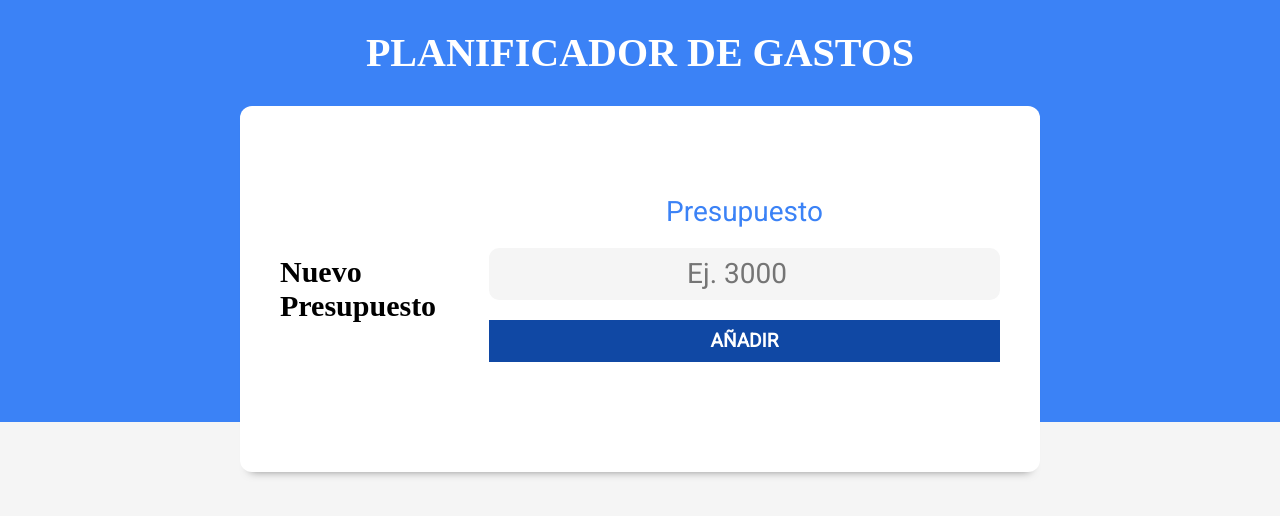
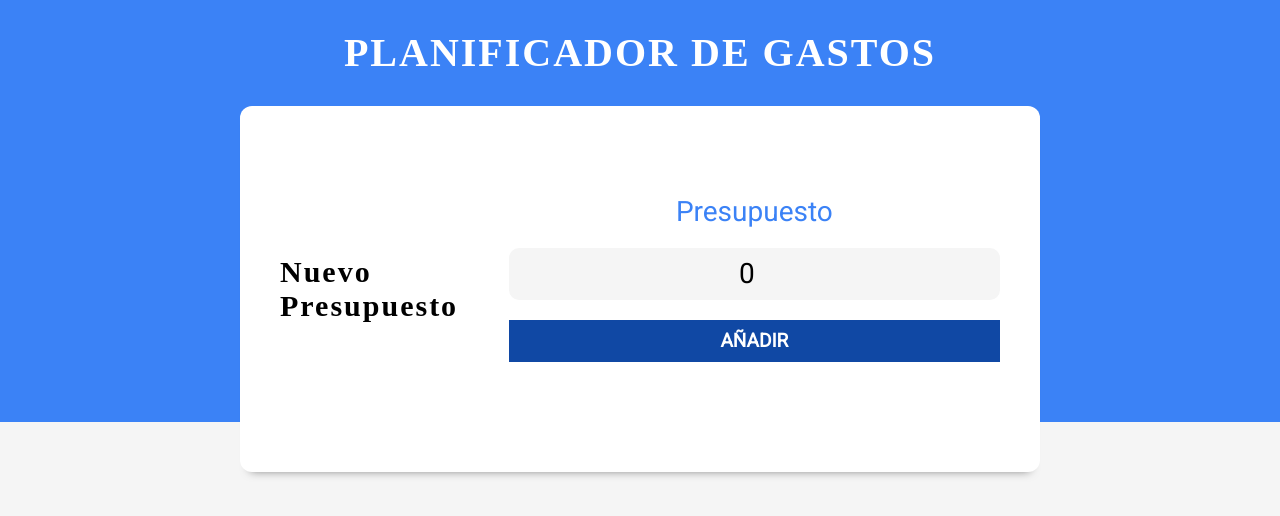
Before and after one commit to bryanromeromtz/control-gastos, a React (Vite) app: page / in a window 1280 px wide. Shown: the top 516 px of the page. Built offline with nearby package versions, Linux system fonts and the light colour scheme; a web font is replaced by a local one.

Commit message:
pasando el estado de el presupuesto y creando el control de presupuestos

```diff
--- a/src/App.jsx
+++ b/src/App.jsx
@@ -2,9 +2,16 @@ import { useState } from "react";
 import Header from "./components/Header";
 
 function App() {
+  const [presupuesto, setPresupuesto] = useState(0);
+  const [valido, setValido] = useState(false);
   return (
     <div className="App">
-      <Header />
+      <Header
+        presupuesto={presupuesto}
+        setPresupuesto={setPresupuesto}
+        valido={valido}
+        setValido={setValido}
+      />
     </div>
   );
 }
--- /dev/null
+++ b/src/components/ControlPresupuesto.jsx
@@ -0,0 +1,18 @@
+import React from "react";
+
+export const ControlPresupuesto = ({ presupuesto }) => {
+  return (
+    <div className="contenedor-presupuesto contenedor sombra dos-columnas">
+      <div className="columna">
+        <p>
+          <span>Grafica Aqui</span>
+        </p>
+      </div>
+      <div className="contenido-presupuesto">
+        <p>
+          <span>Presupuesto:</span> $ {presupuesto}
+        </p>
+      </div>
+    </div>
+  );
+};
--- a/src/components/Header.jsx
+++ b/src/components/Header.jsx
@@ -1,12 +1,21 @@
 import React from "react";
+import { ControlPresupuesto } from "./ControlPresupuesto";
 import NuevoPresupuesto from "./NuevoPresupuesto";
 
-const Header = () => {
+const Header = ({ presupuesto, setPresupuesto, valido, setValido }) => {
   return (
     <header>
       <h1>Planificador de Gastos</h1>
 
-      <NuevoPresupuesto />
+      {valido ? (
+        <ControlPresupuesto presupuesto={presupuesto} />
+      ) : (
+        <NuevoPresupuesto
+          presupuesto={presupuesto}
+          setPresupuesto={setPresupuesto}
+          setValido={setValido}
+        />
+      )}
     </header>
   );
 };
--- /dev/null
+++ b/src/components/Mensaje.jsx
@@ -0,0 +1,5 @@
+import React from "react";
+
+export const Mensaje = ({ children, tipo }) => {
+  return <div className={`alerta ${tipo}`}>{children}</div>;
+};
--- a/src/components/NuevoPresupuesto.jsx
+++ b/src/components/NuevoPresupuesto.jsx
@@ -1,10 +1,32 @@
-import React from "react";
+import { useState } from "react";
+import { Mensaje } from "./Mensaje";
 
-const NuevoPresupuesto = () => {
+const NuevoPresupuesto = ({ presupuesto, setPresupuesto, setValido }) => {
+  const [mensaje, setMensaje] = useState(null);
+  const handlePresupuesto = (e) => {
+    e.preventDefault();
+    try {
+      // Validar que el presupuesto sea un número
+      if (isNaN(Number(e.target.presupuesto.value))) {
+        setMensaje("El presupuesto debe ser un número");
+        return;
+      } else if (!presupuesto) {
+        setMensaje("El presupuesto no puede ser 0");
+        return;
+      } else if (presupuesto < 1) {
+        setMensaje("El presupuesto debe ser mayor a 0");
+        return;
+      }
+      setMensaje(null);
+      setValido(true);
+    } catch (error) {
+      console.log(error);
+    }
+  };
   return (
     <div className="contenedor-presupuesto contenedor sombra">
       <h2>Nuevo Presupuesto</h2>
-      <form className="formulario">
+      <form onSubmit={handlePresupuesto} className="formulario">
         <div className="campo">
           <label htmlFor="presupuesto">Presupuesto</label>
           <input
@@ -12,12 +34,15 @@ const NuevoPresupuesto = () => {
             className="nuevo-presupuesto"
             placeholder="Ej. 3000"
             id="presupuesto"
+            value={presupuesto}
+            onChange={(e) => setPresupuesto(Number(e.target.value))}
           />
           <input
             type="submit"
             className="button-primary u-full-width"
             value="Añadir"
           />
+          {mensaje && <Mensaje tipo="error">{mensaje}</Mensaje>}
         </div>
       </form>
     </div>
--- a/src/index.css
+++ b/src/index.css
@@ -30,10 +30,12 @@ html {
 h1 {
   font-size: 4rem;
   font-family: "Marko One", serif;
+  letter-spacing: 0.2rem;
 }
 h2 {
   font-size: 3rem;
   font-family: "Marko One", serif;
+  letter-spacing: 0.2rem;
 }
 
 p {
```
